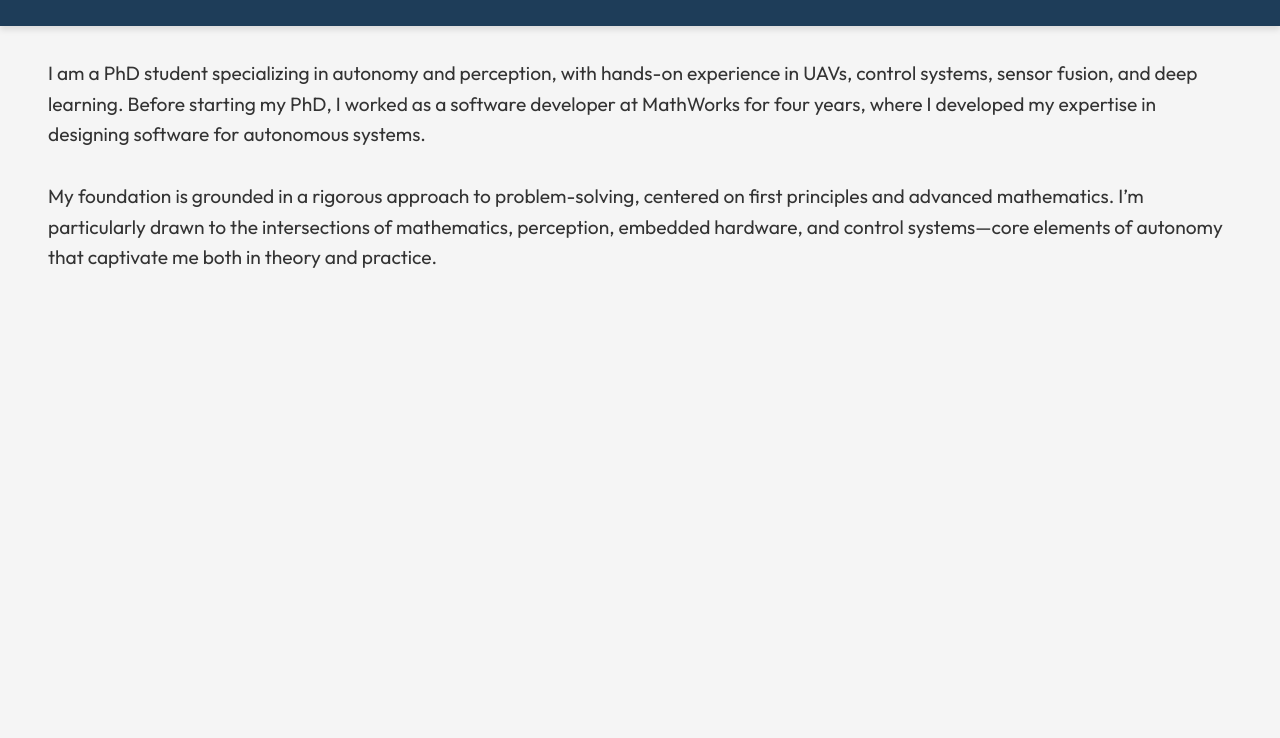
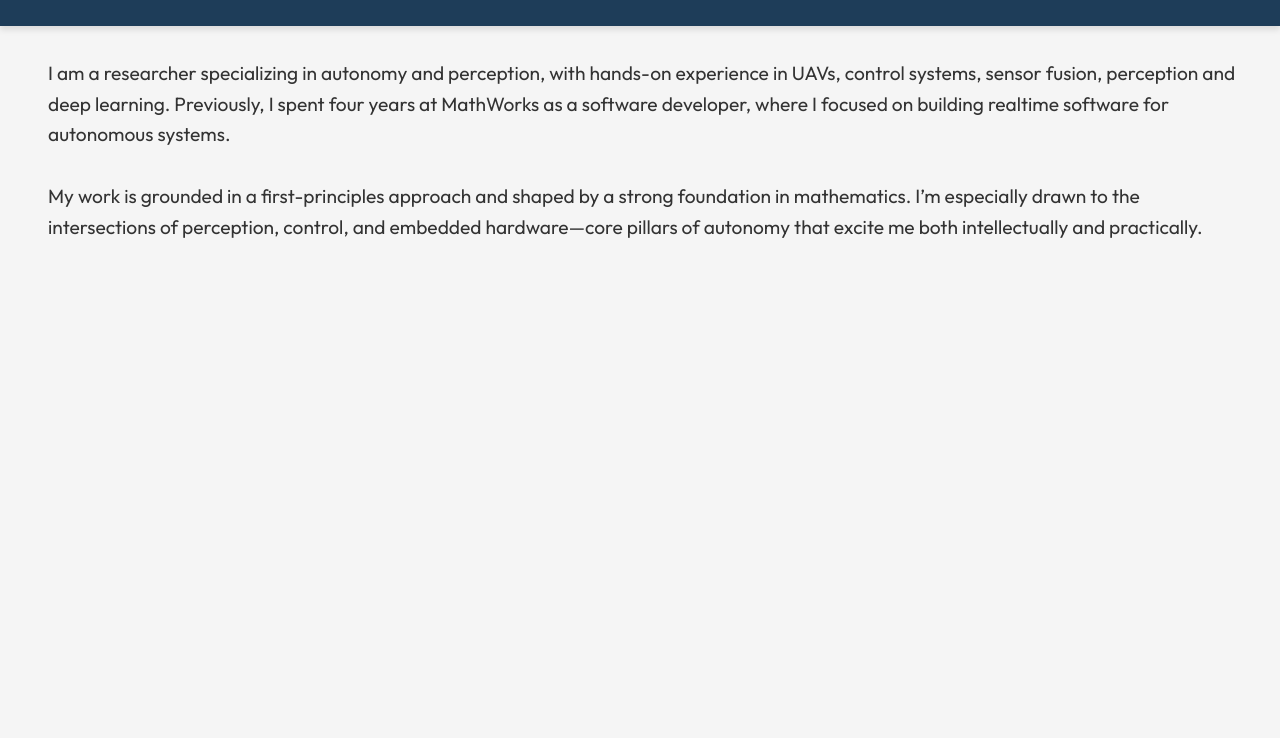
Before and after one commit to vmanoj1996/vmanoj1996.github.io, a plain HTML site: page index.html in a window 1280 px wide. Shown: the part 62-800 px from the top of the page. Drawn offline with Linux system fonts and the light colour scheme; some packages are replaced by stand-ins of ours; a script that the page names is missing.

Commit message:
Update index.html

```diff
--- a/index.html
+++ b/index.html
@@ -44,8 +44,8 @@
     <section id="home" class="home_section">
         <div class="intro_container">
             <div class="intro_text">
-                I am a PhD student specializing in autonomy and perception, with hands-on experience in UAVs, control systems, sensor fusion, and deep learning. Before starting my PhD, I worked as a software developer at MathWorks for four years, where I developed my expertise in designing software for autonomous systems.
-<br><br>My foundation is grounded in a rigorous approach to problem-solving, centered on first principles and advanced mathematics. I’m particularly drawn to the intersections of mathematics, perception, embedded hardware, and control systems—core elements of autonomy that captivate me both in theory and practice.
+                I am a researcher specializing in autonomy and perception, with hands-on experience in UAVs, control systems, sensor fusion, perception and deep learning. Previously, I spent four years at MathWorks as a software developer, where I focused on building realtime software for autonomous systems.
+<br><br>My work is grounded in a first-principles approach and shaped by a strong foundation in mathematics. I’m especially drawn to the intersections of perception, control, and embedded hardware—core pillars of autonomy that excite me both intellectually and practically.
             </div>
             <!-- <div class="portrait">
                 <img src="./assets/vicon.jpg" alt="Manoj mounting Vicon cameras" class="portrait_image">
```
